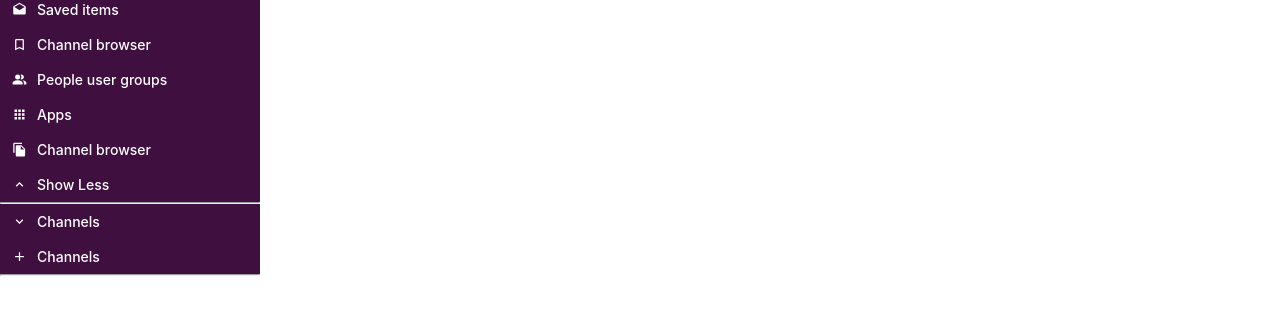
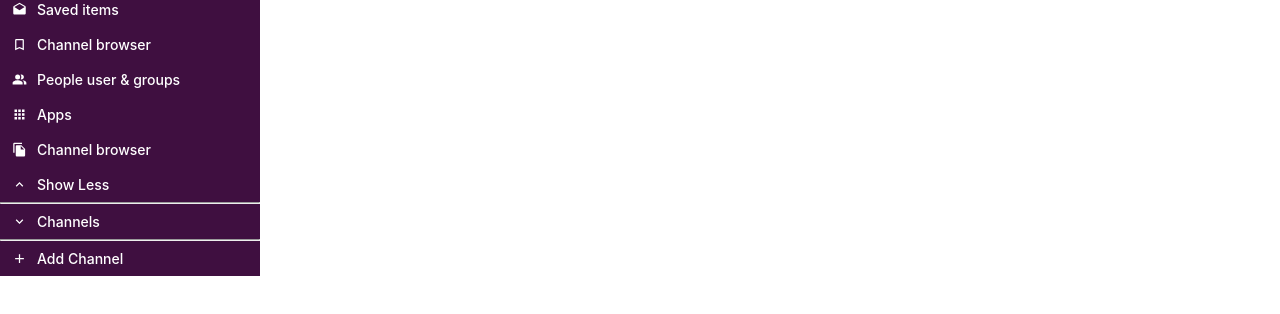
Before and after one commit to igoormatias/slack-clone, a React (Create React App) app: page / in a window 1280 px wide. Shown: the part 212-526 px from the top of the page. Built offline with nearby package versions, Linux system fonts and the light colour scheme.

Commit message:
create sidebar component

```diff
--- a/src/components/Sidebar/Sidebar.js
+++ b/src/components/Sidebar/Sidebar.js
@@ -37,17 +37,15 @@ function Sidebar() {
             <SidebarOptions Icon={InboxIcon} title="Mentions & reactions" />
             <SidebarOptions Icon={DraftsIcon} title="Saved items" />
             <SidebarOptions Icon={BookmarkBorderIcon} title="Channel browser" />
-            <SidebarOptions Icon={PeopleAltIcon} title="People user groups" />
+            <SidebarOptions Icon={PeopleAltIcon} title="People user & groups" />
             <SidebarOptions Icon={AppsIcon} title="Apps" />
             <SidebarOptions Icon={FileCopyIcon} title="Channel browser" />
             <SidebarOptions Icon={ExpandLessIcon} title="Show Less" />
             <hr />
             <SidebarOptions Icon={ExpandMoreIcon} title="Channels" />
-            <SidebarOptions Icon={AddIcon} title="Channels" />
             <hr />
-
-
-        </div>
+            <SidebarOptions Icon={AddIcon} title="Add Channel" />
+         </div>
   );
 }
 
```
